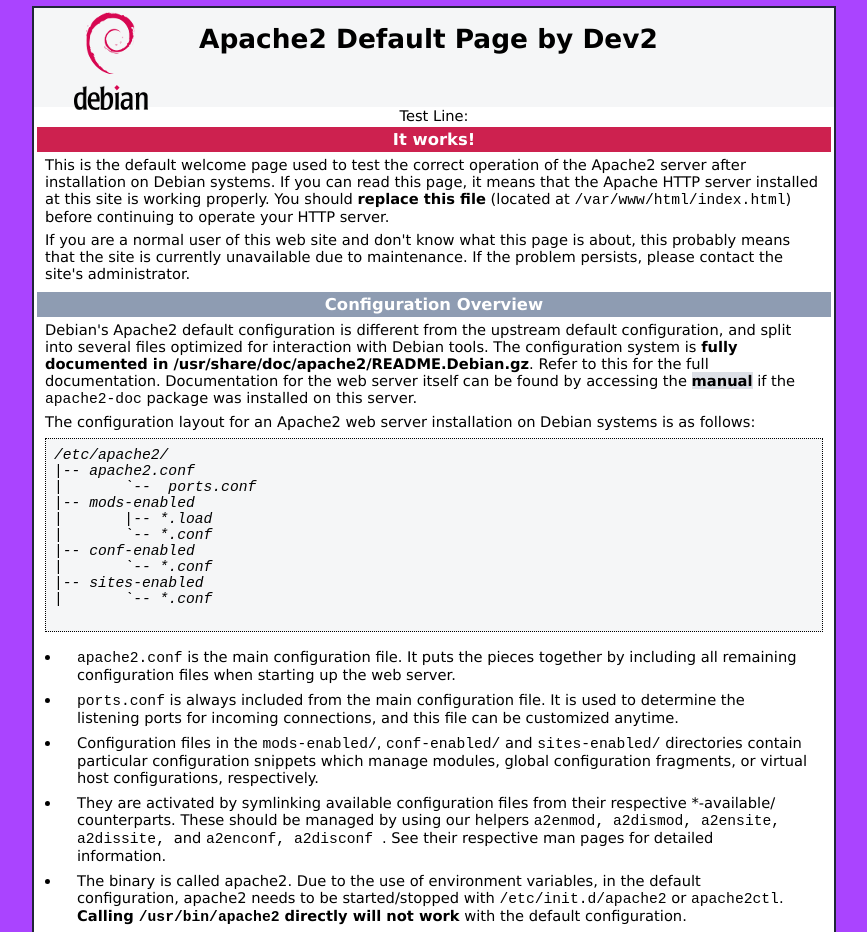
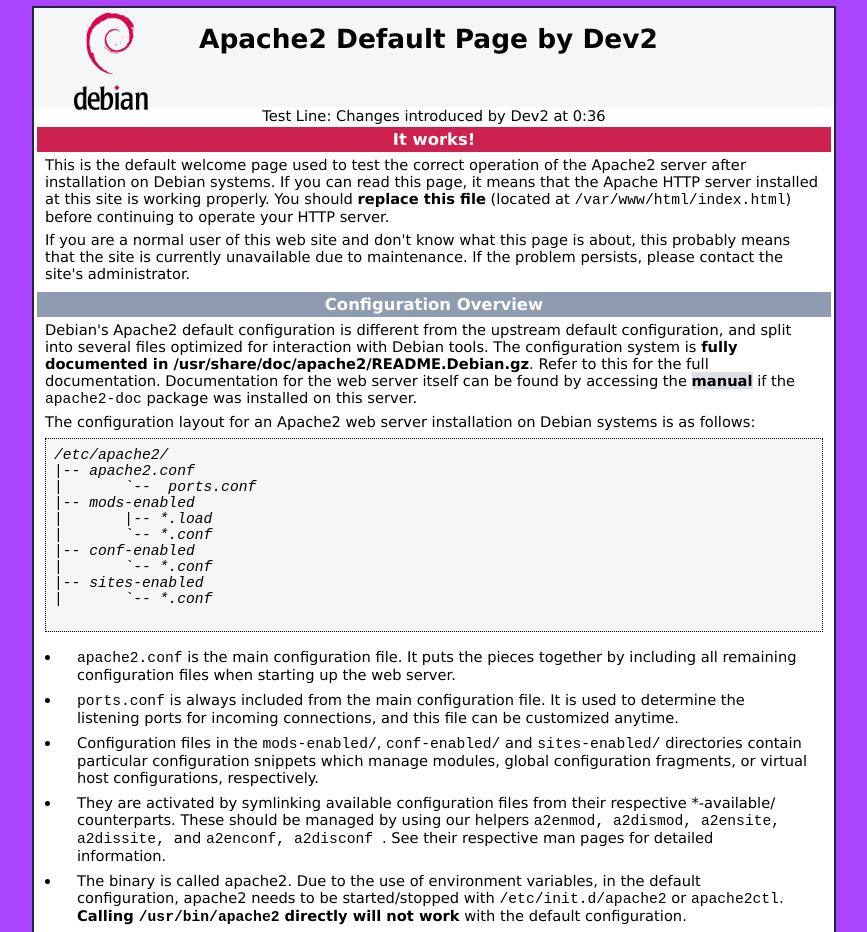
Before and after one commit to igielskv/learning_git, a plain HTML site: page index.html in a window 1280 px wide. Shown: the top 932 px of the page, without its empty margins (206-1073 px from the left). Drawn offline with Linux system fonts and the light colour scheme.

Commit message:
Dev2 "Test Line" changes at 0:38

```diff
--- a/index.html
+++ b/index.html
@@ -194,7 +194,7 @@
           Apache2 Default Page by Dev2
         </span>
       </div>
-      <p>Test Line:</p>
+      <p>Test Line: Changes introduced by Dev2 at 0:36</p>
 <!--      <div class="table_of_contents floating_element">
         <div class="section_header section_header_grey">
           TABLE OF CONTENTS
```
